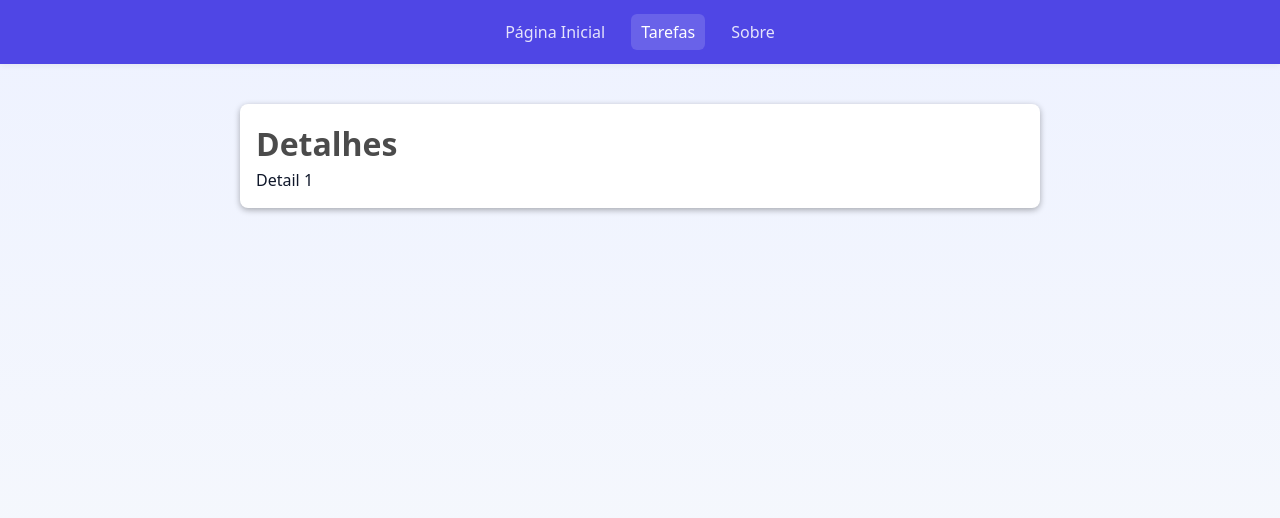
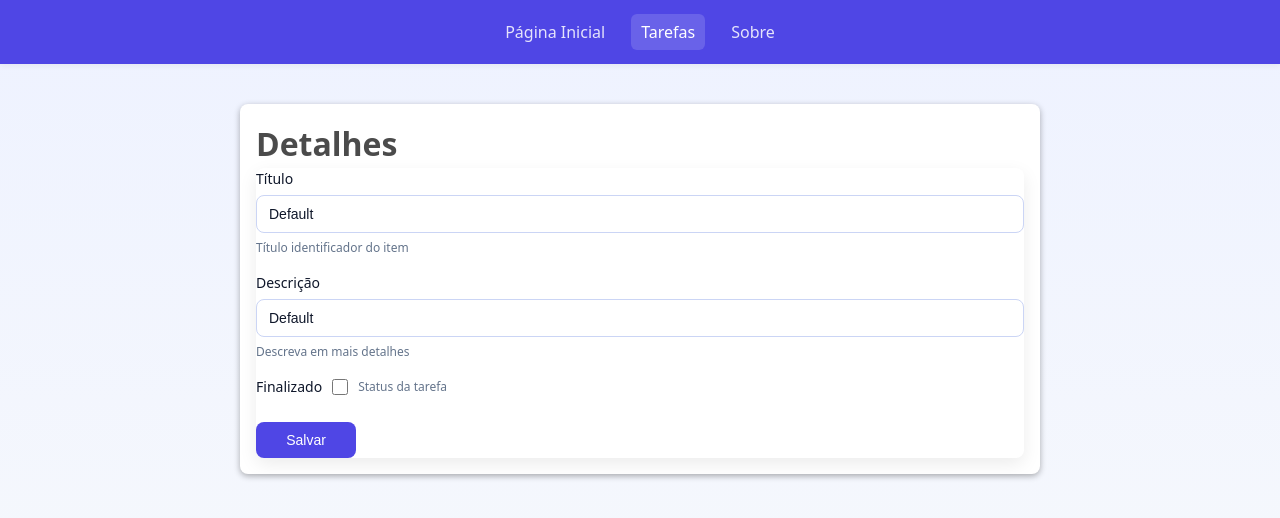
Before and after one commit to gustavocamalionti/react-course, a React (Vite) app: page /todos/detalhe/1 in a window 1280 px wide. Both pictures are taken after typing "name@example.com", "Sample123" into the empty fields and a click on the button "Entrar". Shown: the top 518 px of the page. Built offline with nearby package versions, Linux system fonts and the light colour scheme; no server answers; what miragejs would draw is missing.

Commit message:
refactor: add fields in page TodoDetail

```diff
--- a/package.json
+++ b/package.json
@@ -13,6 +13,7 @@
     "axios": "^1.15.2",
     "react": "^19.2.4",
     "react-dom": "^19.2.4",
+    "react-hook-form": "^7.73.1",
     "react-router": "^7.14.2"
   },
   "devDependencies": {
--- /dev/null
+++ b/src/pages/private/todos/TodoDetail.module.css
@@ -0,0 +1,54 @@
+.Form {
+  background: var(--surface);
+  border-radius: var(--radius);
+  box-shadow: var(--shadow-md);
+
+  display: flex;
+  flex-direction: column;
+}
+
+/* Container de cada campo */
+.FormLabelContainer {
+  margin-bottom: 15px;
+  display: flex;
+  flex-direction: column;
+  gap: 6px;
+}
+
+/* Label mais forte */
+.FormLabel {
+  font-size: var(--text-sm);
+  font-weight: var(--font-medium);
+  color: var(--text);
+}
+
+/* Inputs normais */
+.FormInput {
+  /* você já tem estilo global, aqui só refinamos */
+}
+
+/* Checkbox especial */
+.FormInput[type='checkbox'] {
+  width: 16px;
+  height: 16px;
+  cursor: pointer;
+}
+
+/* Alinhamento do checkbox + label */
+.FormLabelContainer:has(input[type='checkbox']) {
+  flex-direction: row;
+  align-items: center;
+  gap: 10px;
+}
+
+/* Texto de ajuda */
+.FormHelpText {
+  font-size: var(--text-xs);
+  color: var(--muted);
+}
+
+/* Botão */
+.FormButton {
+  margin-top: 10px;
+  width: 100px;
+}
--- a/src/pages/private/todos/TodoDetail.tsx
+++ b/src/pages/private/todos/TodoDetail.tsx
@@ -1,9 +1,51 @@
 import { useParams } from 'react-router';
 
 import { PageLayout } from '../../../shared/layout/page-layout/PageLayout';
-
+import { useForm } from 'react-hook-form';
+import { TodoAPI } from '../../../shared/services/api/TodoAPI';
+import TodoDetailStyles from './TodoDetail.module.css';
 export const TodoDetail = () => {
   const { id } = useParams<{ id: string }>();
 
-  return <PageLayout title="Detalhes">Detail {id}</PageLayout>;
+  const { register, handleSubmit } = useForm({
+    defaultValues: {
+      label: 'Default',
+      description: 'Default',
+      complete: false,
+    },
+  });
+
+  TodoAPI.findById(id).then((data) => {
+    console.log(data);
+  });
+  return (
+    <PageLayout title="Detalhes">
+      <form className={TodoDetailStyles.Form} onSubmit={handleSubmit((data) => console.log(data))}>
+        <div className={TodoDetailStyles.FormLabelContainer}>
+          <label className={TodoDetailStyles.FormLabel} htmlFor="label">
+            Título
+          </label>
+          <input className={TodoDetailStyles.FormInput} {...register('label')} />
+          <span className={TodoDetailStyles.FormHelpText}>Título identificador do item</span>
+        </div>
+        <div className={TodoDetailStyles.FormLabelContainer}>
+          <label className={TodoDetailStyles.FormLabel} htmlFor="description">
+            Descrição
+          </label>
+          <input className={TodoDetailStyles.FormInput} {...register('description')} />
+          <span className={TodoDetailStyles.FormHelpText}>Descreva em mais detalhes</span>
+        </div>
+        <div className={TodoDetailStyles.FormLabelContainer}>
+          <label className={TodoDetailStyles.FormLabel} htmlFor="complete">
+            Finalizado
+          </label>
+          <input className={TodoDetailStyles.FormInput} type="checkbox" {...register('complete')} />
+          <span className={TodoDetailStyles.FormHelpText}>Status da tarefa</span>
+        </div>
+        <button className={TodoDetailStyles.FormButton} type="submit">
+          Salvar
+        </button>
+      </form>
+    </PageLayout>
+  );
 };
--- a/src/shared/services/api/TodoAPI.ts
+++ b/src/shared/services/api/TodoAPI.ts
@@ -5,11 +5,13 @@ const axiosInstance = axios.create();
 export interface ITodo {
   id: string;
   label: string;
+  description: string;
   complete: boolean;
 }
 
 interface ITodoWithoutId {
   label: string;
+  description: string;
   complete: boolean;
 }
 
@@ -19,13 +21,13 @@ export const TodoAPI = {
     return response.data.todos as ITodo[];
   },
 
-  async create(data: ITodoWithoutId) {
-    const response = await axiosInstance.post('/api/todos', data);
+  async findById(id: string) {
+    const response = await axiosInstance.get('/api/todos/' + id);
     return response.data.todos as ITodo;
   },
 
-  async findById(id: string) {
-    const response = await axiosInstance.get('/api/todos/' + id);
+  async create(data: ITodoWithoutId) {
+    const response = await axiosInstance.post('/api/todos', data);
     return response.data.todos as ITodo;
   },
 
```
Also changed, not shown: 1 other file (tests, documents, lock files or other folders).
